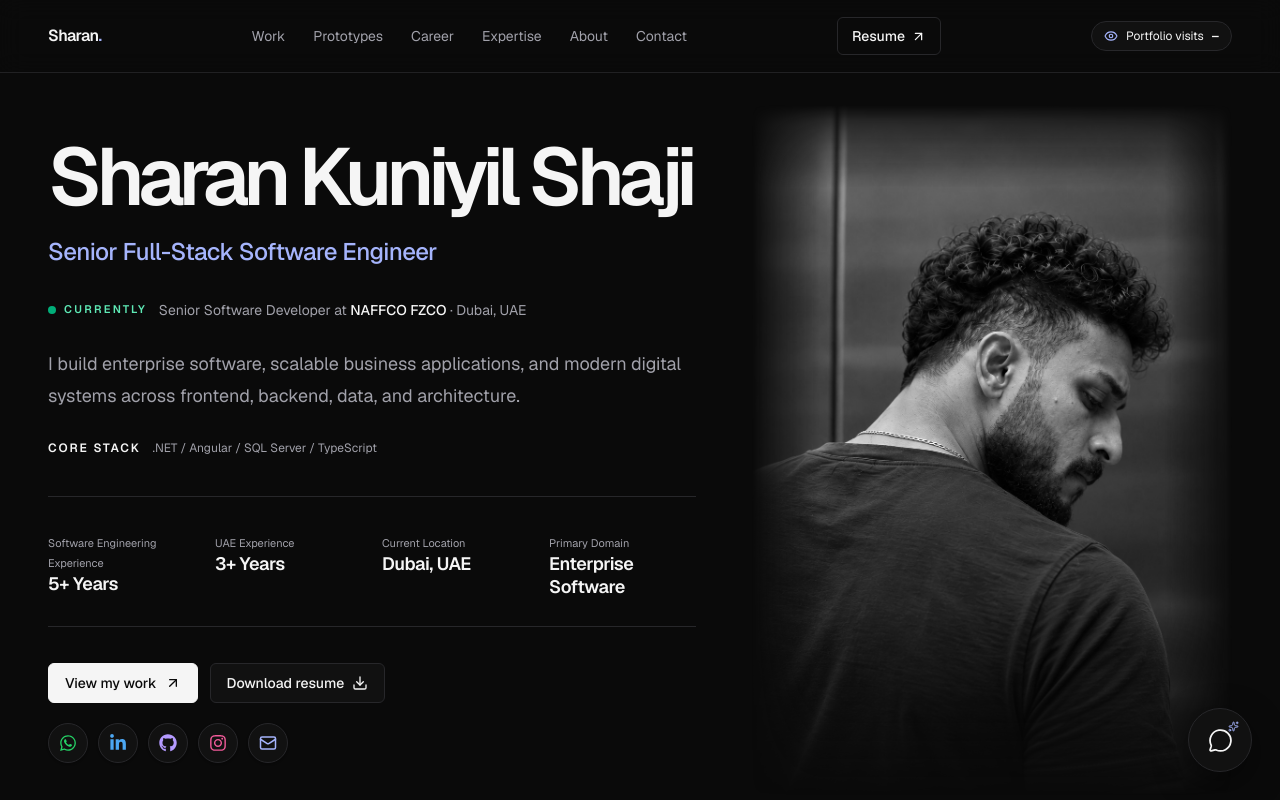
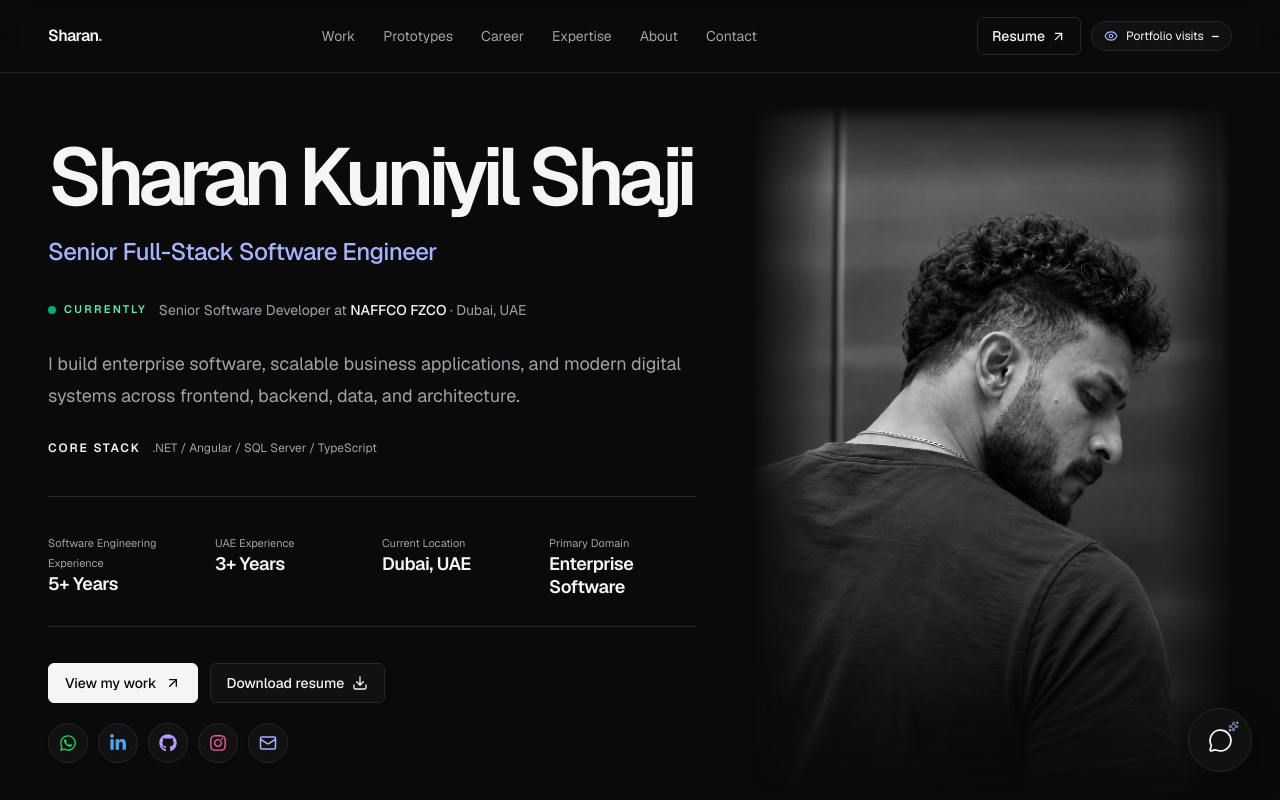
Before and after one commit to sharan-dev-ae/SharanPortfolio, a Next.js app: page / in a window 1280 px wide. Shown: the top 800 px of the page. Built offline with nearby package versions, Linux system fonts and the light colour scheme; no server answers.

Commit message:
Group resume with portfolio visits

```diff
--- a/src/components/layout/Navbar.tsx
+++ b/src/components/layout/Navbar.tsx
@@ -32,6 +32,7 @@
             </Link>
           ))}
         </nav>
+        <div className="ml-auto flex items-center gap-2.5 lg:ml-0">
           <Link
             href={siteConfig.resumePath}
             className="border-border text-foreground hover:border-secondary hover:bg-surface hidden items-center gap-1.5 rounded-md border px-3.5 py-2 text-sm font-medium transition-colors lg:inline-flex"
@@ -39,6 +40,7 @@
             Resume <ArrowUpRight aria-hidden="true" size={15} />
           </Link>
           <PortfolioViewCounter compact />
+        </div>
         <MobileMenu />
       </Container>
     </header>
```
Lines whose indentation alone changed are shown as unchanged.
